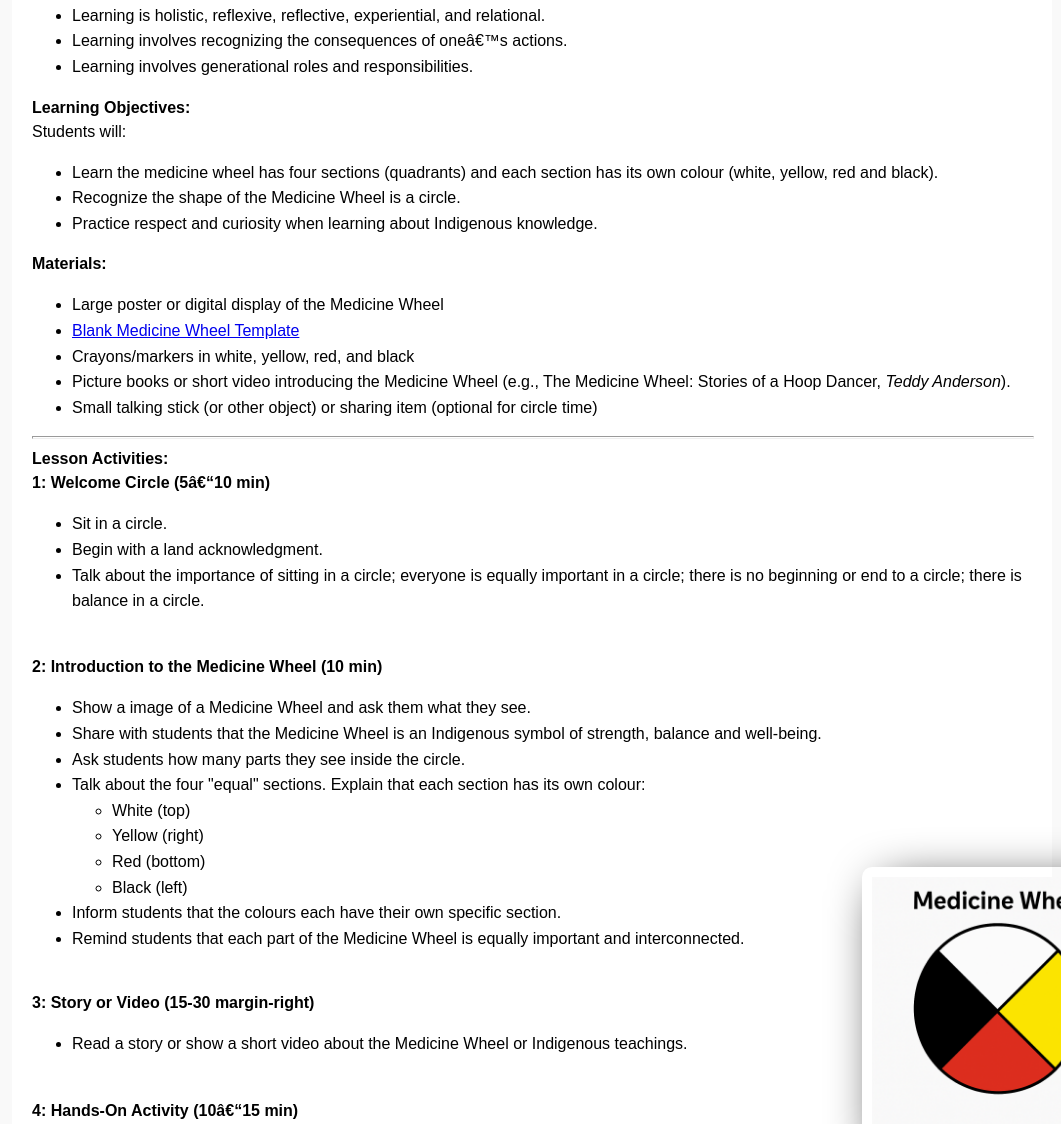
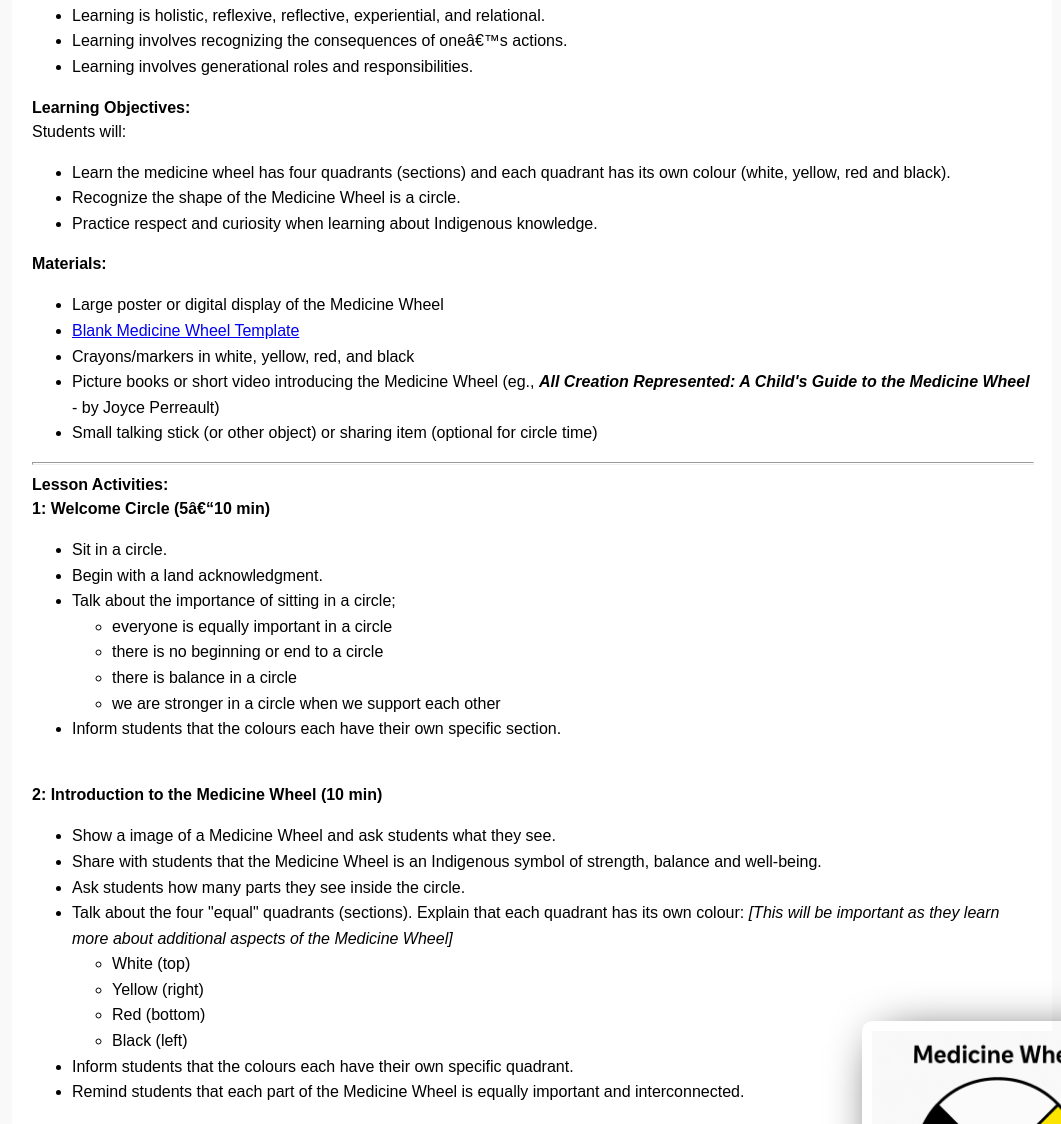
Before and after one commit to drhooper2/Medicine-Wheel, a plain HTML site: page index.html in a window 1280 px wide. Shown: the part 1926-3050 px from the top of the page, without its empty margins (38-1099 px from the left). Drawn offline with Linux system fonts and the light colour scheme.

Commit message:
K lessons edit

```diff
--- a/index.html
+++ b/index.html
@@ -134,7 +134,7 @@ margin-right: 15px; /* Adds spacing between image and text */
 </p>
 <ul start="1" type="1">
     <li>
-        Learn the medicine wheel has four sections (quadrants) and each section has its own colour (white, yellow, red and black).
+        Learn the medicine wheel has four quadrants (sections) and each quadrant has its own colour (white, yellow, red and black).
     </li>
     <li>
         Recognize the shape of the Medicine Wheel is a circle.
@@ -160,7 +160,7 @@ margin-right: 15px; /* Adds spacing between image and text */
     <li>Crayons/markers in white, yellow, red, and black
     </li>
     <li>
-        Picture books or short video introducing the Medicine Wheel (e.g., The Medicine Wheel: Stories of a Hoop Dancer, <em>Teddy Anderson</em>).
+        Picture books or short video introducing the Medicine Wheel (eg., <strong><em>All Creation Represented: A Child's Guide to the Medicine Wheel</em></strong> - by Joyce Perreault)
     </li>
     <li>Small talking stick (or other object) or sharing item (optional for circle time)</li>
 </ul>
@@ -185,7 +185,19 @@ margin-right: 15px; /* Adds spacing between image and text */
     </li>
     <li>
         Begin with a land acknowledgment.</li>
-        <li>Talk about the importance of sitting in a circle; everyone is equally important in a circle; there is no beginning or end to a circle; there is balance in a circle.</li>
+        <li> Talk about the importance of sitting in a circle;
+        </li>
+        <ul type="circle">
+            <li>everyone is equally important in a circle
+            </li>
+            <li>
+                there is no beginning or end to a circle
+            </li>
+            <li>there is balance in a circle</li>
+            <li>we are stronger in a circle when we support each other</li>
+           </ul>
+           <li>Inform students that the colours each have their own specific section.</li>
+
 
     </li></ul>
 </ul><br>
@@ -195,9 +207,9 @@ margin-right: 15px; /* Adds spacing between image and text */
 <ul type="disc">
 
     <li>
-        Show a image of a Medicine Wheel and ask them what they see. </li><li>Share with students that the Medicine Wheel is an Indigenous symbol of strength, balance and well-being.</li>
+        Show a image of a Medicine Wheel and ask students what they see. </li><li>Share with students that the Medicine Wheel is an Indigenous symbol of strength, balance and well-being.</li>
         <li>Ask students how many parts they see inside the circle.</li>
-        <li> Talk about the four "equal" sections. Explain that each section has its own colour:
+        <li> Talk about the four "equal" quadrants (sections). Explain that each quadrant has its own colour: <em>[This will be important as they learn more about additional aspects of the Medicine Wheel]</em>
     </li>
     <ul type="circle">
         <li>White (top)
@@ -208,7 +220,7 @@ margin-right: 15px; /* Adds spacing between image and text */
         <li>Red (bottom)</li>
         <li>Black (left)</li>
        </ul>
-       <li>Inform students that the colours each have their own specific section.</li>
+       <li>Inform students that the colours each have their own specific quadrant.</li>
     <li>
         Remind students that each part of the Medicine Wheel is equally important and interconnected.
     </li>
```
